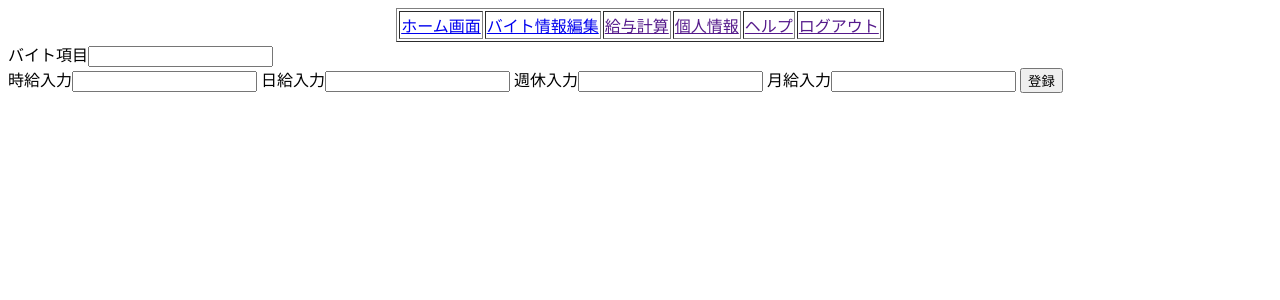
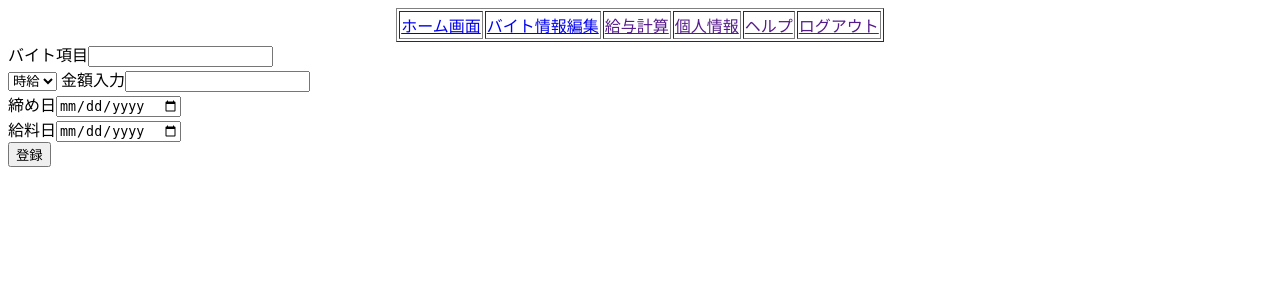
Before and after one commit to h083onis/pbltwo-g, a PHP site: page /edit_job_inf.php in a window 1280 px wide. Shown: the top 300 px of the page. Run offline with PHP 8.4, Linux system fonts and the light colour scheme.

Commit message:
バイト情報画面の修正

```diff
--- a/edit_job_inf.php
+++ b/edit_job_inf.php
@@ -27,10 +27,15 @@
 
   ?>
   バイト項目<input type='text'><br>
-  時給入力<input type='number' name='money'>
-  日給入力<input type='number' name='money'>
-  週休入力<input type='number' name='money'>
-  月給入力<input type='number' name='money'>
+  <select>
+    <option>時給</option>
+    <option>日給</option>
+    <option>週給</option>
+    <option>月給</option>
+  </select>
+  金額入力<input type='number' name='money'><br>
+  締め日<input type='date'><br>
+  給料日<input type='date'><br>
   <input type='button'value='登録'>
 
 </body>
```
